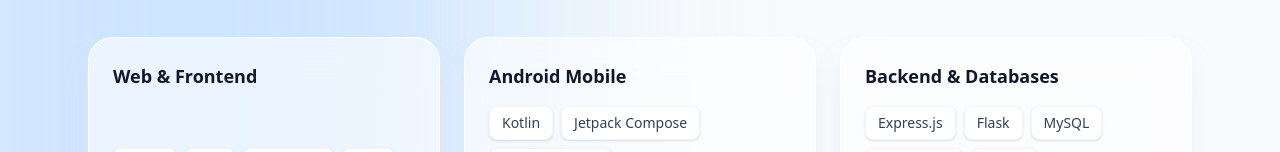
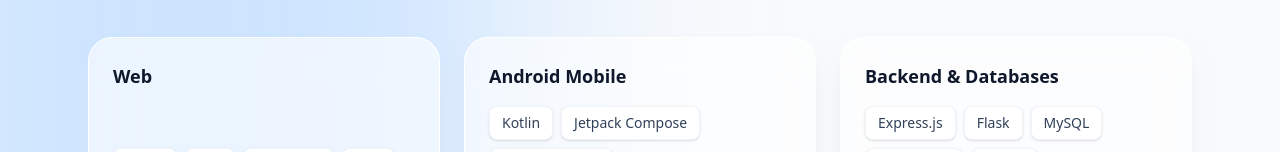
Before and after one commit to sitifatiharh/portofolio-web, a Next.js app: page / in a window 1280 px wide. Shown: the part 797-949 px from the top of the page. Built offline with nearby package versions, Linux system fonts and the light colour scheme.

Commit message:
first commit

```diff
--- a/app/page.js
+++ b/app/page.js
@@ -179,7 +179,7 @@ export default function Home() {
           <h2 className="text-3xl font-bold mb-8 text-slate-900 text-center md:text-left">What I Do</h2>
           <div className="flex flex-wrap justify-center md:justify-start gap-6">
             {[
-              { title: "Web & Frontend", tools: ["HTML", "CSS", "JavaScript", "PHP"] },
+              { title: "Web", tools: ["HTML", "CSS", "JavaScript", "PHP"] },
               { title: "Android Mobile", tools: ["Kotlin", "Jetpack Compose", "Android Studio"] },
               { title: "Backend & Databases", tools: ["Express.js", "Flask", "MySQL", "SQL Server", "Realm"] },
               { title: "AI & Data Science", tools: ["Python", "Scikit-Learn", "TensorFlow", "NLP", "Google ML Kit"] },
```
